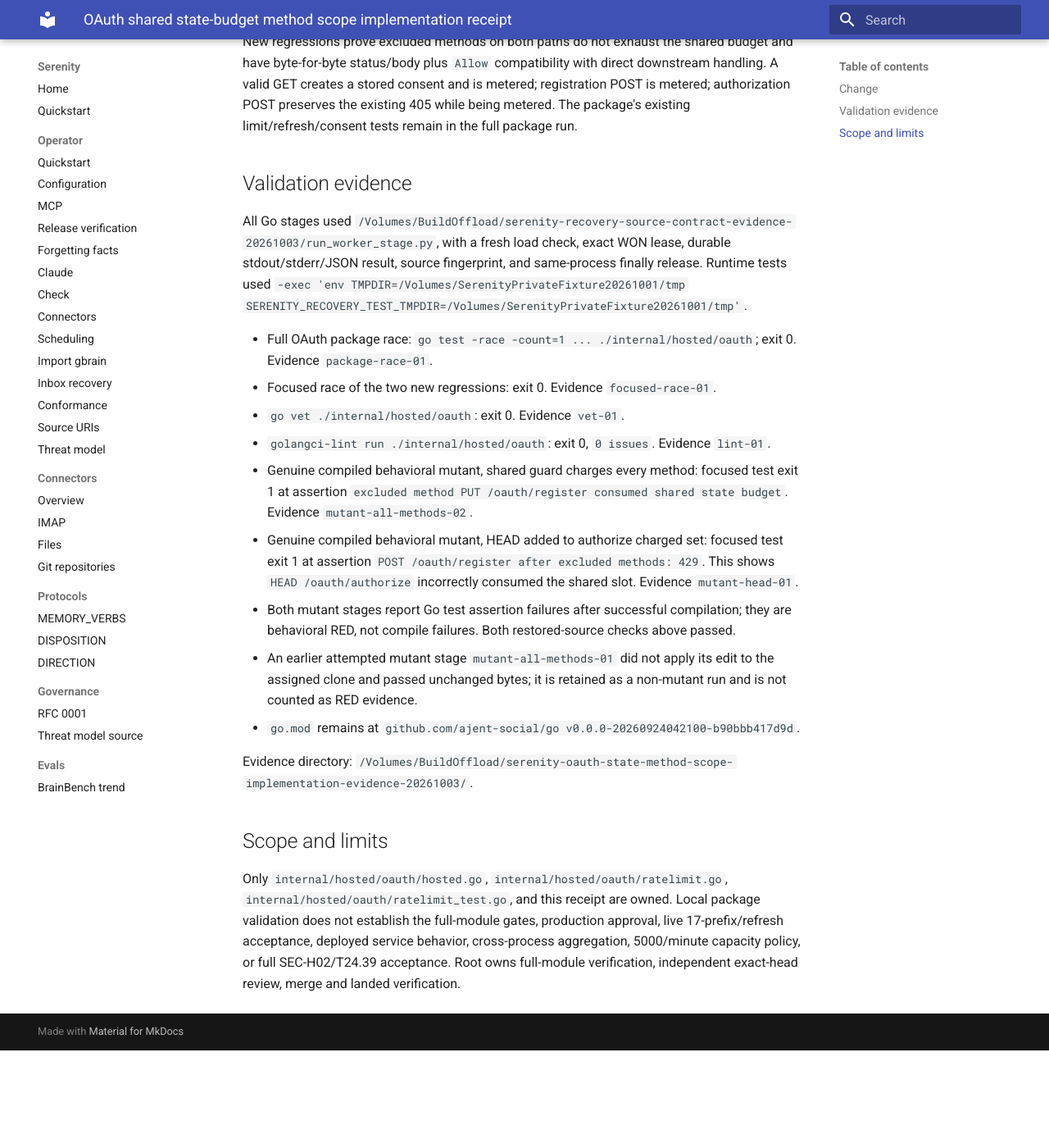
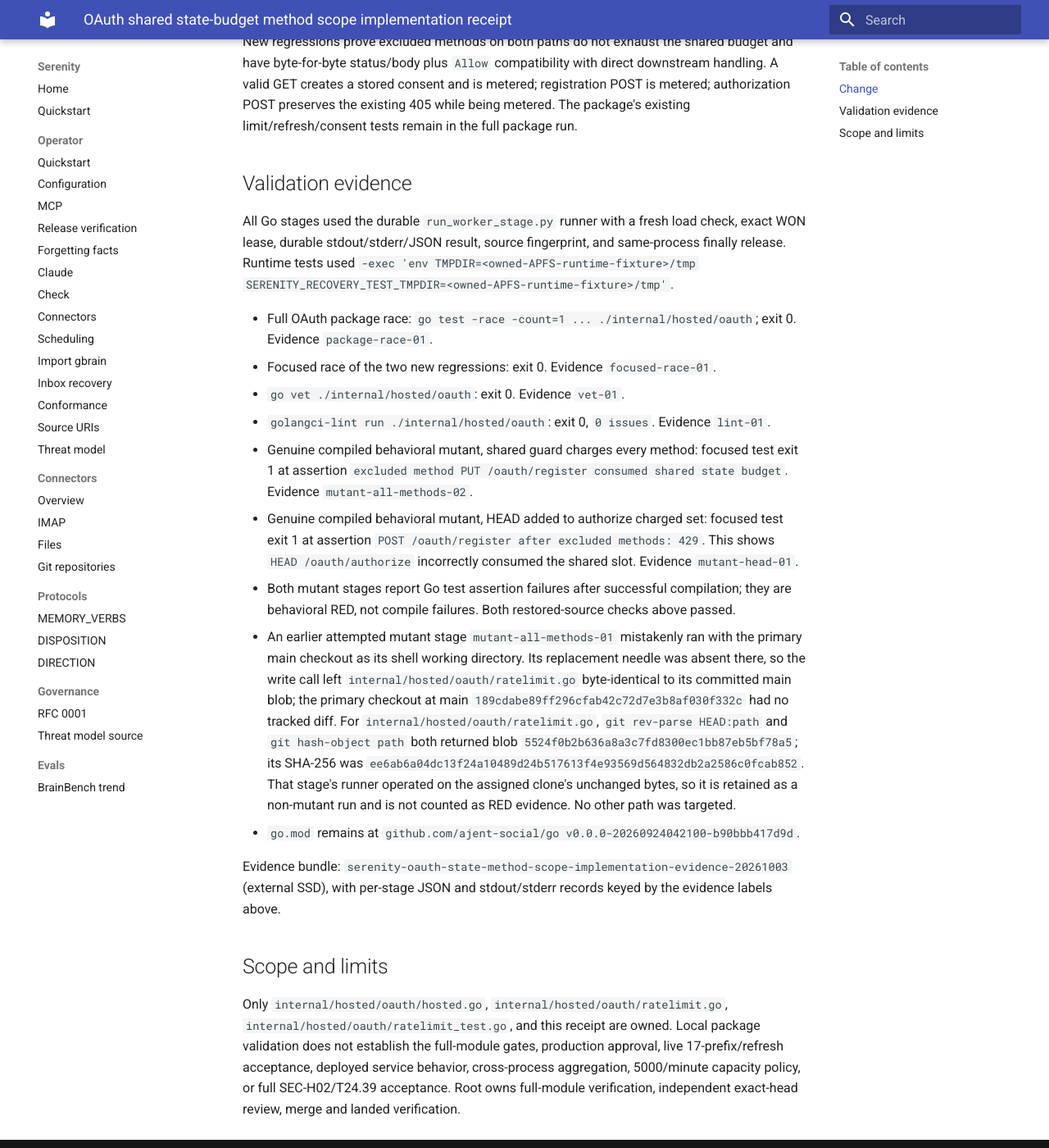
Before and after one commit to sirerun/serenity, an MkDocs documentation site: the page built from docs/plans/oauth-state-creation-method-scope-implementation-receipt-2026-10-03.md, in a window 1280 px wide and 1400 px high, scrolled down 597 px. Shown: the whole window at 82% size. Built offline with MkDocs 1.6.1 and Material for MkDocs 9.7.7, drawn with Linux system fonts in a browser that asks for light colours; before the commit the page ends 1878 px from its top, so only the background shows below that.

Commit message:
docs: remove local paths from OAuth receipt

```diff
--- a/docs/plans/oauth-state-creation-method-scope-implementation-receipt-2026-10-03.md
+++ b/docs/plans/oauth-state-creation-method-scope-implementation-receipt-2026-10-03.md
@@ -10,7 +10,7 @@
 
 ## Validation evidence
 
-All Go stages used `/Volumes/BuildOffload/serenity-recovery-source-contract-evidence-20261003/run_worker_stage.py`, with a fresh load check, exact WON lease, durable stdout/stderr/JSON result, source fingerprint, and same-process finally release. Runtime tests used `-exec 'env TMPDIR=/Volumes/SerenityPrivateFixture20261001/tmp SERENITY_RECOVERY_TEST_TMPDIR=/Volumes/SerenityPrivateFixture20261001/tmp'`.
+All Go stages used the durable `run_worker_stage.py` runner with a fresh load check, exact WON lease, durable stdout/stderr/JSON result, source fingerprint, and same-process finally release. Runtime tests used `-exec 'env TMPDIR=<owned-APFS-runtime-fixture>/tmp SERENITY_RECOVERY_TEST_TMPDIR=<owned-APFS-runtime-fixture>/tmp'`.
 
 - Full OAuth package race: `go test -race -count=1 ... ./internal/hosted/oauth`; exit 0. Evidence `package-race-01`.
 - Focused race of the two new regressions: exit 0. Evidence `focused-race-01`.
@@ -19,10 +19,10 @@
 - Genuine compiled behavioral mutant, shared guard charges every method: focused test exit 1 at assertion `excluded method PUT /oauth/register consumed shared state budget`. Evidence `mutant-all-methods-02`.
 - Genuine compiled behavioral mutant, HEAD added to authorize charged set: focused test exit 1 at assertion `POST /oauth/register after excluded methods: 429`. This shows `HEAD /oauth/authorize` incorrectly consumed the shared slot. Evidence `mutant-head-01`.
 - Both mutant stages report Go test assertion failures after successful compilation; they are behavioral RED, not compile failures. Both restored-source checks above passed.
-- An earlier attempted mutant stage `mutant-all-methods-01` did not apply its edit to the assigned clone and passed unchanged bytes; it is retained as a non-mutant run and is not counted as RED evidence.
+- An earlier attempted mutant stage `mutant-all-methods-01` mistakenly ran with the primary main checkout as its shell working directory. Its replacement needle was absent there, so the write call left `internal/hosted/oauth/ratelimit.go` byte-identical to its committed main blob; the primary checkout at main `189cdabe89ff296cfab42c72d7e3b8af030f332c` had no tracked diff. For `internal/hosted/oauth/ratelimit.go`, `git rev-parse HEAD:path` and `git hash-object path` both returned blob `5524f0b2b636a8a3c7fd8300ec1bb87eb5bf78a5`; its SHA-256 was `ee6ab6a04dc13f24a10489d24b517613f4e93569d564832db2a2586c0fcab852`. That stage's runner operated on the assigned clone's unchanged bytes, so it is retained as a non-mutant run and is not counted as RED evidence. No other path was targeted.
 - `go.mod` remains at `github.com/ajent-social/go v0.0.0-20260924042100-b90bbb417d9d`.
 
-Evidence directory: `/Volumes/BuildOffload/serenity-oauth-state-method-scope-implementation-evidence-20261003/`.
+Evidence bundle: `serenity-oauth-state-method-scope-implementation-evidence-20261003` (external SSD), with per-stage JSON and stdout/stderr records keyed by the evidence labels above.
 
 ## Scope and limits
 
```
